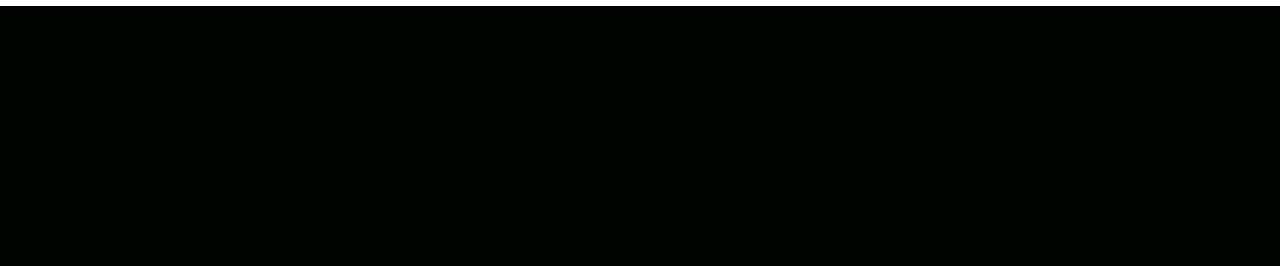
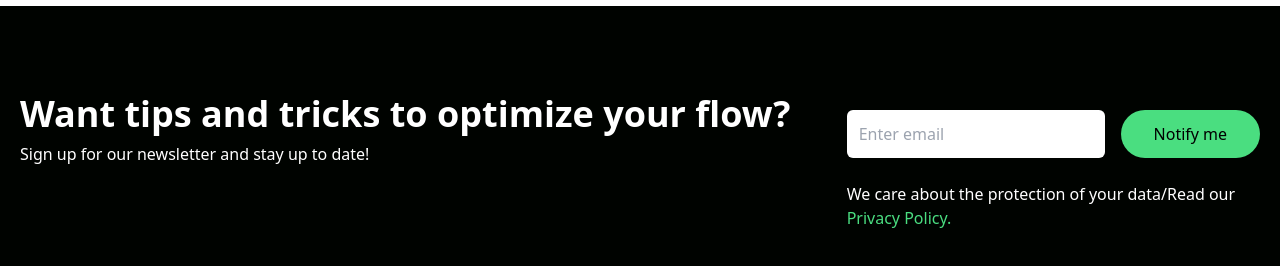
Before and after one commit to igd93/data_site, a React (Vite) app: page / in a window 1280 px wide. Shown: the part 1354-1620 px from the top of the page. Before the commit the page ends 1360 px from the top, so only its background shows below. Built offline with nearby package versions, Linux system fonts and the light colour scheme.

Commit message:
added newsletter component

```diff
--- a/src/App.jsx
+++ b/src/App.jsx
@@ -2,6 +2,7 @@
 import Navbar from "./components/Navbar";
 import Hero from "./components/Hero";
 import Analytics from "./components/Analytics";
+import Newsletter from "./components/Newsletter";
 
 function App() {
   return (
@@ -9,6 +10,7 @@
       <Navbar />
       <Hero />
       <Analytics />
+      <Newsletter />
     </div>
   );
 }
--- /dev/null
+++ b/src/components/Newsletter.jsx
@@ -0,0 +1,30 @@
+import React from "react";
+
+const Newsletter = () => {
+  return (
+    <div className="w-full py-16 text-white px-4">
+      <div className="max-w-[1240px] mx-auto grid lg:grid-cols-3">
+        <div className="lg:col-span-2 my-4">
+          <h1 className="md:text-4xl sm:text-3xl text-2xl font-bold py-2">
+            Want tips and tricks to optimize your flow?
+          </h1>
+          <p>Sign up for our newsletter and stay up to date!</p>
+        </div>
+        <div className="my-4">
+          <div className="flex flex-col sm:flex-row items-center justify-between w-full">
+            <input className="p-3 flex w-full rounded-md text-black" type="email" placeholder="Enter email" />
+            <button
+              className="bg-green-400 text-black rounded-full
+                font-medium w-[200px] ml-4 my-6 px-6 py-3"
+            >
+              Notify me
+            </button>
+          </div>
+          <p>We care about the protection of your data/Read our <span className="text-green-400">Privacy Policy.</span></p>
+        </div>
+      </div>
+    </div>
+  );
+};
+
+export default Newsletter;
```
